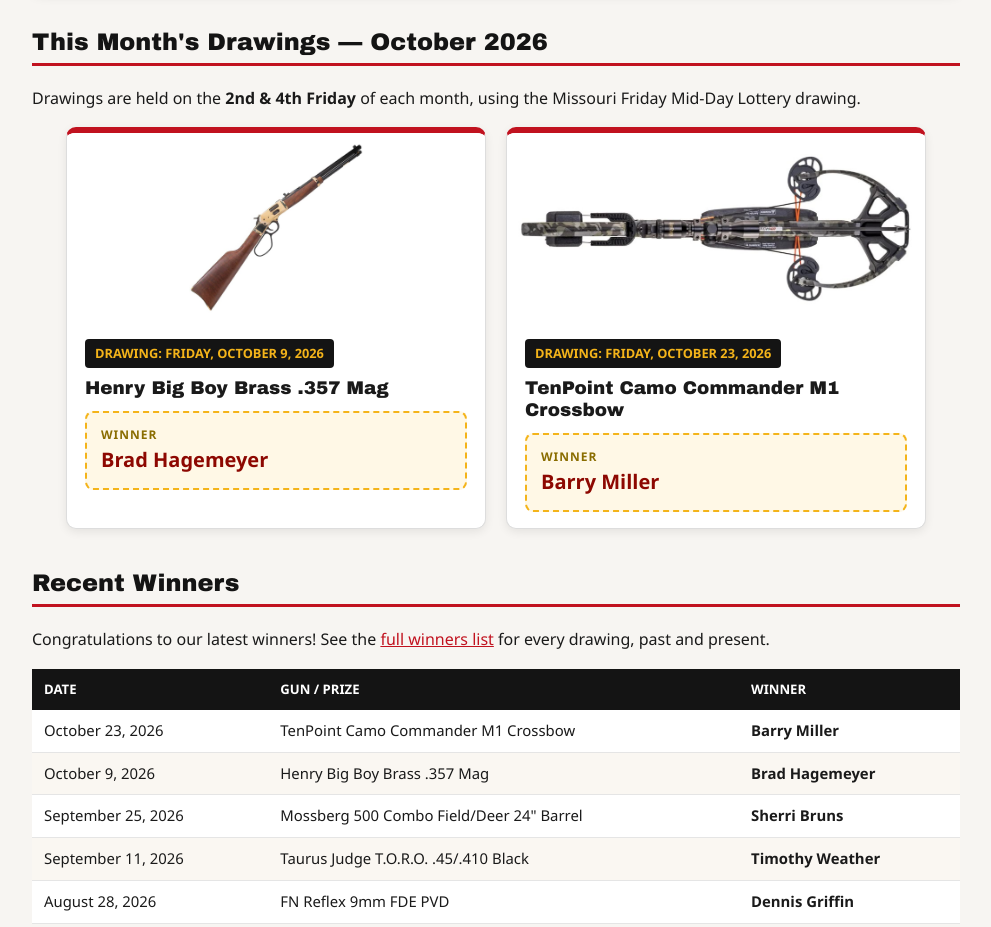
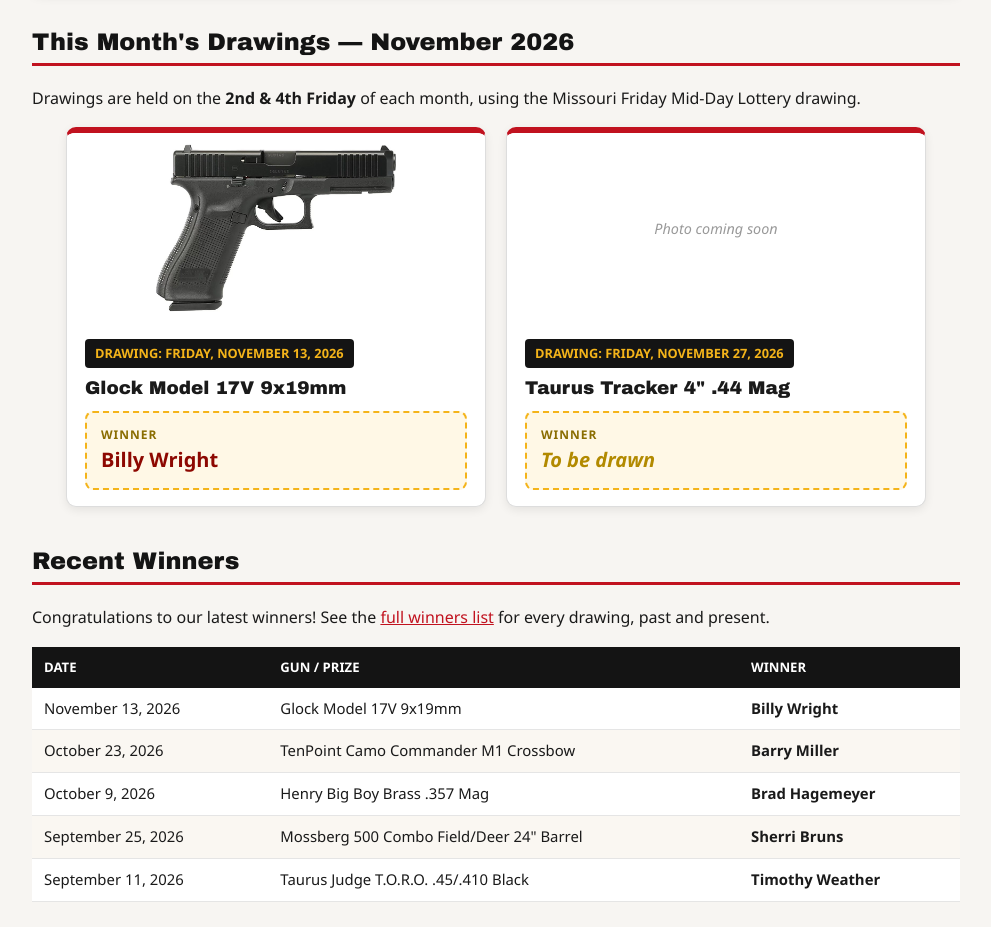
Before and after one commit to Phelly21/fireandiron-stl314, a plain HTML site: page index.html in a window 1280 px wide. Shown: the part 940-1867 px from the top of the page, without its empty margins (144-1135 px from the left). Drawn offline with Linux system fonts and the light colour scheme.

Commit message:
Post November 13, 2026 raffle winner (Billy Wright)
Co-Authored-By: Claude Opus 5.5 <noreply@anthropic.com>

```diff
--- a/index.html
+++ b/index.html
@@ -59,37 +59,35 @@
     (Delete the word "pending" from the class so it shows in red.)
   -->
   <section>
-    <h2>This Month's Drawings &mdash; October 2026</h2>    <p>Drawings are held on the <strong>2nd &amp; 4th Friday</strong> of each month, using the
-       Missouri Friday Mid-Day Lottery drawing.</p>
+    <h2>This Month's Drawings &mdash; November 2026</h2>    <p>Drawings are held on the <strong>2nd &amp; 4th Friday</strong> of each month, using the
+      Missouri Friday Mid-Day Lottery drawing.</p>
 
     <div class="gun-cards">
 
-      <!-- October 9, 2026 -->
+      <!-- November 13, 2026 -->
       <div class="gun-card">
         <div class="photo">
-          <img src="assets/gun-oct9.jpg" alt="Henry Big Boy Brass .357 Magnum lever-action rifle with polished brass receiver and American walnut stock">
+          <img src="assets/gun-nov13.jpg" alt="Glock Model 17V 9x19mm pistol in black, shown from the right side">
         </div>
         <div class="body">
-          <span class="date">Drawing: Friday, October 9, 2026</span>
-          <h3>Henry Big Boy Brass .357 Mag</h3>
+          <span class="date">Drawing: Friday, November 13, 2026</span>
+          <h3>Glock Model 17V 9x19mm</h3>
           <div class="winner-slot">
             <div class="label">Winner</div>
-            <div class="name">Brad Hagemeyer</div>
+            <div class="name">Billy Wright</div>
           </div>
         </div>
       </div>
 
-      <!-- October 23, 2026 -->
+      <!-- November 27, 2026 -->
       <div class="gun-card">
-        <div class="photo">
-          <img src="assets/gun-oct23.jpg" alt="TenPoint Commander M1 crossbow in camo finish with scope, shown from above">
-        </div>
+        <div class="photo">Photo coming soon</div>
         <div class="body">
-          <span class="date">Drawing: Friday, October 23, 2026</span>
-          <h3>TenPoint Camo Commander M1 Crossbow</h3>
+          <span class="date">Drawing: Friday, November 27, 2026</span>
+          <h3>Taurus Tracker 4&quot; .44 Mag</h3>
           <div class="winner-slot">
             <div class="label">Winner</div>
-            <div class="name">Barry Miller</div>
+            <div class="name pending">To be drawn</div>
           </div>
         </div>
       </div>
@@ -111,11 +109,11 @@
       <table class="raffle">
         <thead><tr><th>Date</th><th>Gun / Prize</th><th>Winner</th></tr></thead>
         <tbody>
+          <tr><td>November 13, 2026</td><td>Glock Model 17V 9x19mm</td><td class="winner">Billy Wright</td></tr>
           <tr><td>October 23, 2026</td><td>TenPoint Camo Commander M1 Crossbow</td><td class="winner">Barry Miller</td></tr>
           <tr><td>October 9, 2026</td><td>Henry Big Boy Brass .357 Mag</td><td class="winner">Brad Hagemeyer</td></tr>
           <tr><td>September 25, 2026</td><td>Mossberg 500 Combo Field/Deer 24&quot; Barrel</td><td class="winner">Sherri Bruns</td></tr>
-          <tr><td>September 11, 2026</td><td>Taurus Judge T.O.R.O. .45/.410 Black</td><td class="winner">Timothy Weather</td></tr>
-          <tr><td>August 28, 2026</td><td>FN Reflex 9mm FDE PVD</td><td class="winner">Dennis Griffin</td></tr>        </tbody>
+          <tr><td>September 11, 2026</td><td>Taurus Judge T.O.R.O. .45/.410 Black</td><td class="winner">Timothy Weather</td></tr>        </tbody>
       </table>
     </div>
   </section>
```
Also changed, not shown: gun-raffles.html (+1 -1 lines), assets/gun-nov13.jpg (added).
